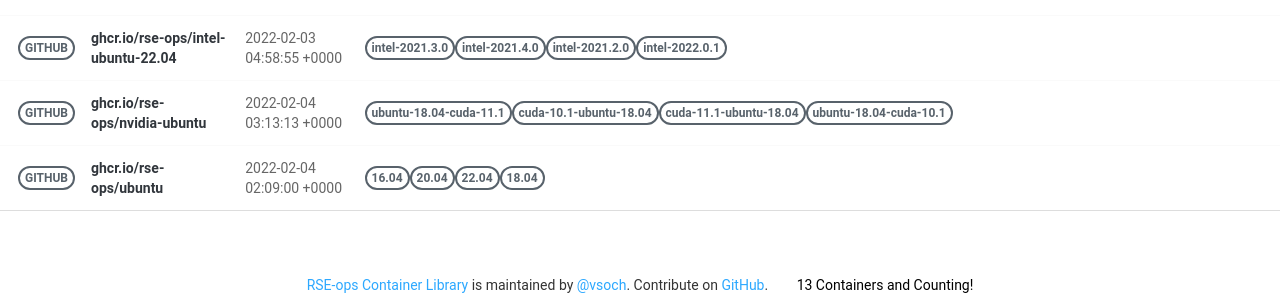
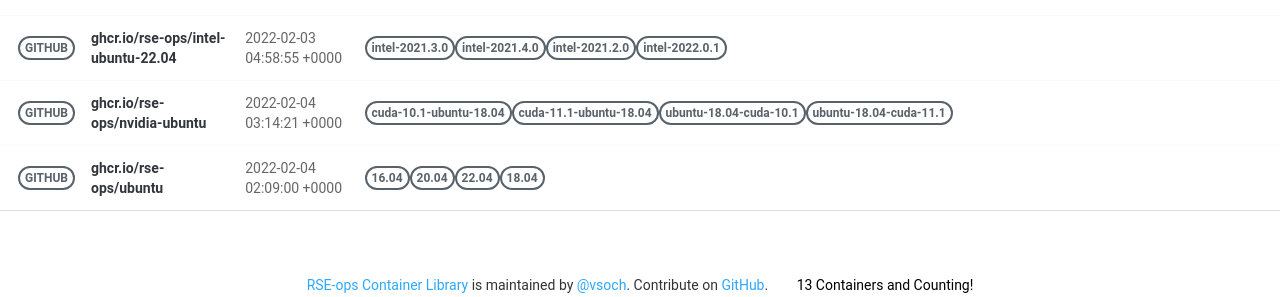
Before and after one commit to rse-ops/docker-images, a Jekyll site: the page built from pages/index.md, in a window 1280 px wide. Shown: the part 836-1133 px from the top of the page. Built offline with Jekyll 4.4.1, drawn with Linux system fonts in a browser that asks for light colours; nearby versions of some CDN libraries; part of the change alters nothing that is shown.

Commit message:
Automated push to update library 2022-02-04

```diff
--- a/_library/ghcr.io-rse-ops-nvidia-ubuntu.md
+++ b/_library/ghcr.io-rse-ops-nvidia-ubuntu.md
@@ -1,14 +1,11 @@
 ---
 layout: container
 name: ghcr.io/rse-ops/nvidia-ubuntu
-updated_at: 2022-02-04 03:13:13.210345
+updated_at: 2022-02-04 03:14:21.967310
 
 
 container_url: https://github.com/orgs/rse-ops/packages/container/package/nvidia-ubuntu
 versions:
- - tag: ubuntu-18.04-cuda-11.1
-   dockerfile: https://github.com/rse-ops/docker-images/blob/main/nvidia-ubuntu/Dockerfile
-   manifest: https://crane.ggcr.dev/manifest/ghcr.io/rse-ops/nvidia-ubuntu:ubuntu-18.04-cuda-11.1
  - tag: cuda-10.1-ubuntu-18.04
    dockerfile: https://github.com/rse-ops/docker-images/blob/main/nvidia-ubuntu/Dockerfile
    manifest: https://crane.ggcr.dev/manifest/ghcr.io/rse-ops/nvidia-ubuntu:cuda-10.1-ubuntu-18.04
@@ -18,5 +15,8 @@ versions:
  - tag: ubuntu-18.04-cuda-10.1
    dockerfile: https://github.com/rse-ops/docker-images/blob/main/nvidia-ubuntu/Dockerfile
    manifest: https://crane.ggcr.dev/manifest/ghcr.io/rse-ops/nvidia-ubuntu:ubuntu-18.04-cuda-10.1
+ - tag: ubuntu-18.04-cuda-11.1
+   dockerfile: https://github.com/rse-ops/docker-images/blob/main/nvidia-ubuntu/Dockerfile
+   manifest: https://crane.ggcr.dev/manifest/ghcr.io/rse-ops/nvidia-ubuntu:ubuntu-18.04-cuda-11.1
 
 ---
```
